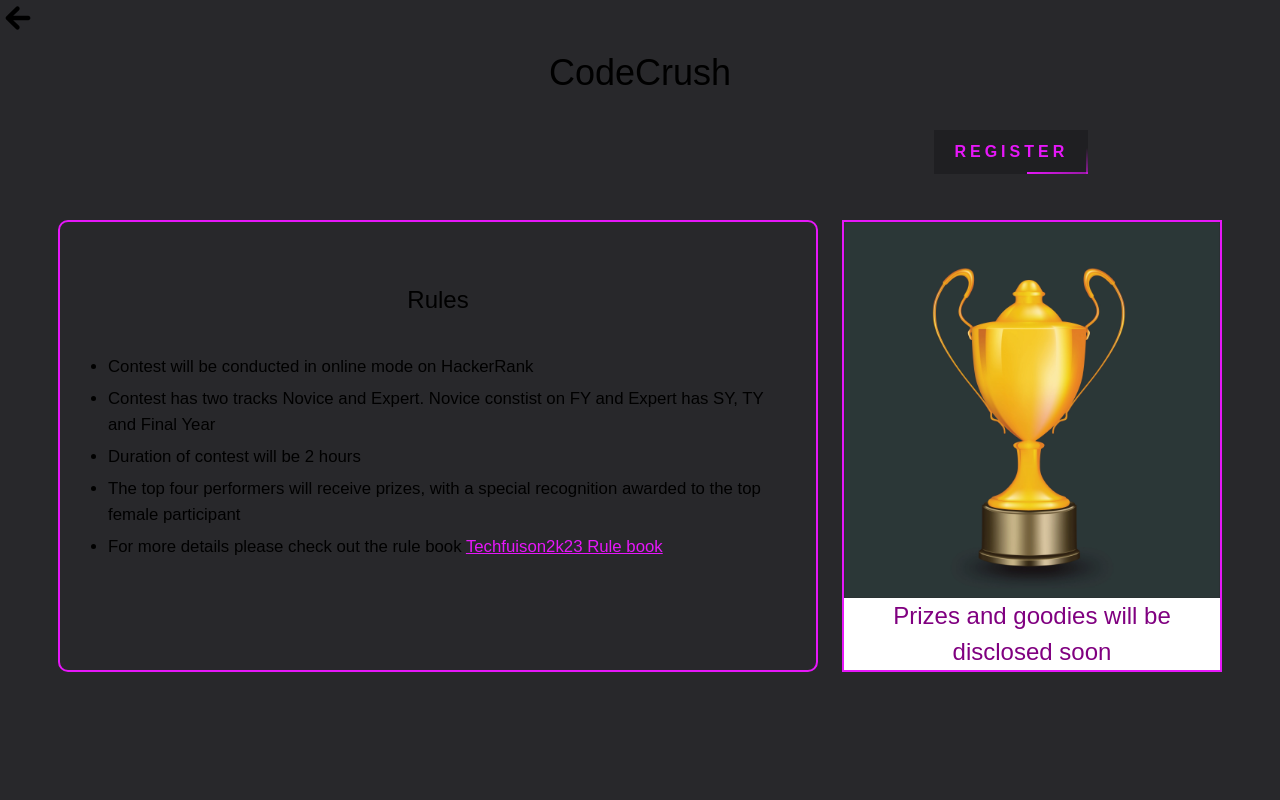
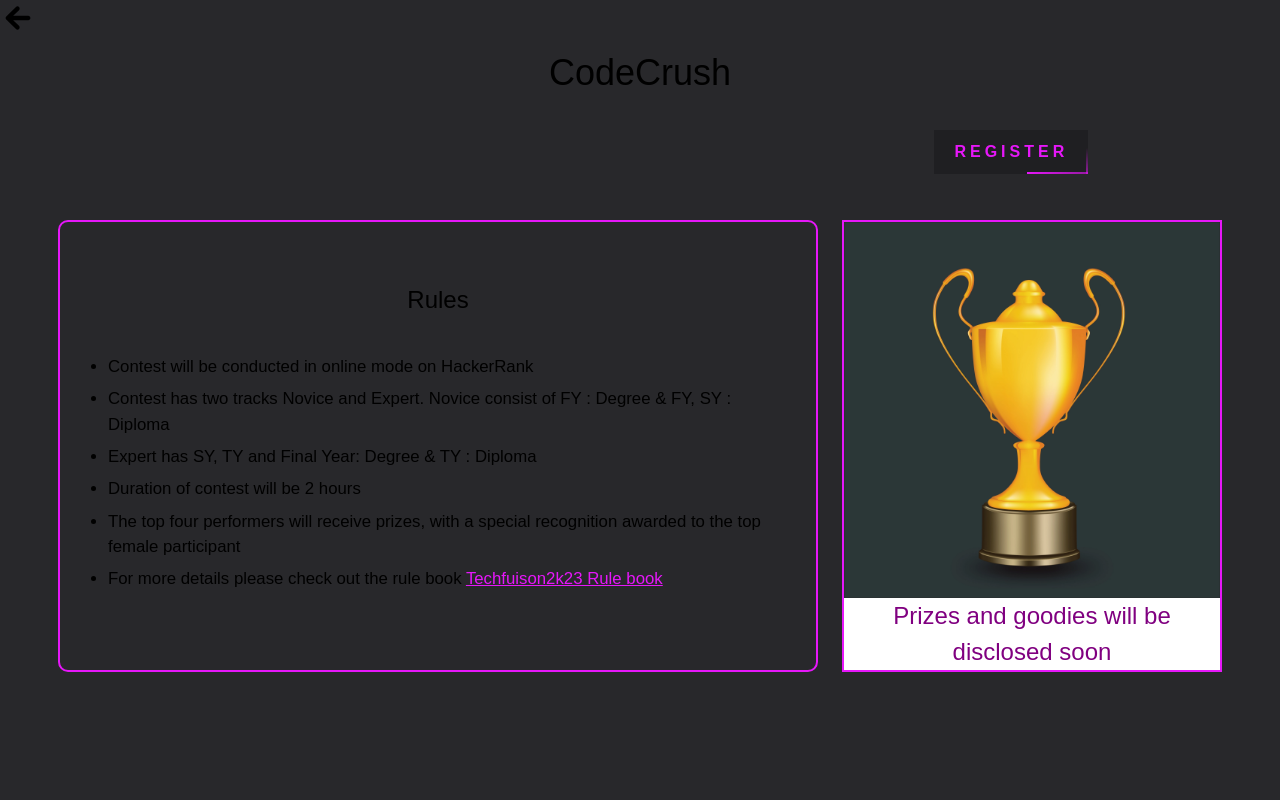
Before and after one commit to raptor-2001/sait-techfusion-2k23, a React (Vite) app: page /event/codecrush in a window 1280 px wide. Shown: the top 800 px of the page. Built offline with nearby package versions, Linux system fonts and the light colour scheme.

Commit message:
codecrush event details updated

```diff
--- a/src/pages/Codecrush.jsx
+++ b/src/pages/Codecrush.jsx
@@ -41,7 +41,10 @@ const Codecrush = () => {
                Contest will be conducted in online mode on HackerRank
                </li>
                <li className="rule-li">
-               Contest has two tracks Novice and Expert. Novice constist on FY and Expert has SY, TY and Final Year
+               Contest has two tracks Novice and Expert. Novice consist of FY : Degree & FY, SY : Diploma
+               </li>
+               <li className="rule-li">
+               Expert has SY, TY and Final Year: Degree & TY : Diploma
                </li>
                <li className="rule-li">
                Duration of contest will be 2 hours
--- a/src/pages/Duocoding.jsx
+++ b/src/pages/Duocoding.jsx
@@ -173,7 +173,7 @@ const Duocoding = () => {
                   >
                   <a
                      class="text-sm text-info transition duration-150 ease-in-out hover:text-info-600 focus:text-info-600 active:text-info-700"
-                     >4:15 PM</a
+                     >4:30 PM</a
                   >
                </div>
               </div>
```
